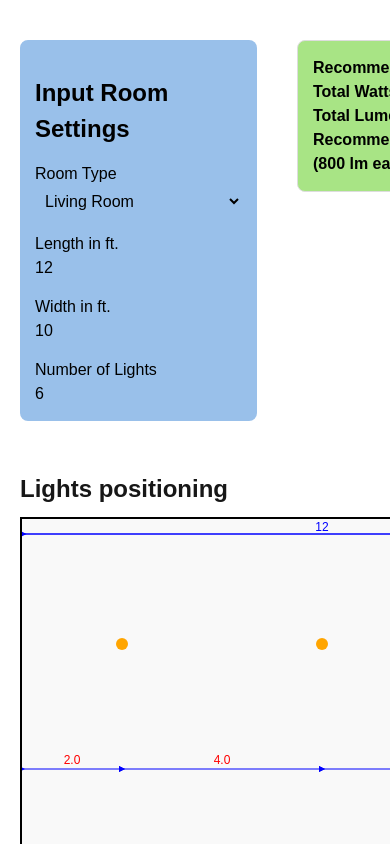
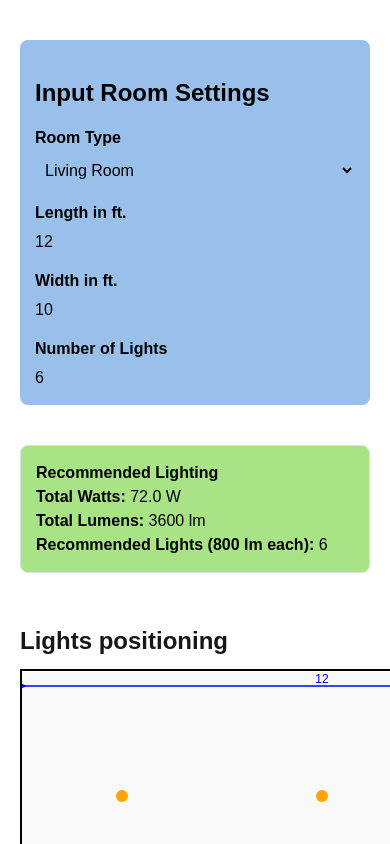
Before and after one commit to sreekanthyerragunta/lighting-calculator, a Next.js app: page / in a window 390 px wide. Shown: the top 844 px of the page. Built offline with nearby package versions, Linux system fonts and the light colour scheme.

Commit message:
modified layout for mobile view

```diff
--- a/app/page.tsx
+++ b/app/page.tsx
@@ -67,7 +67,8 @@ export default function Home() {
         style={{
           display: "flex",
           gap: 40,
-          alignItems: "flex-start",
+          flexDirection: "column",
+          alignItems: "flex-stanprt",
           marginTop: 20,
         }}
       >
@@ -79,29 +80,29 @@ export default function Home() {
             color: "black",
             flexDirection: "column",
             gap: 15,
-            maxWidth: 250,
+            minWidth: 220,
+            maxWidth: 600,
             padding: 15,
             borderRadius: 8,
-          }}
-        >
+          }}>
+
           <h3 style={{ marginTop: 20, fontWeight: 'bold', fontSize: '24px' }}>Input Room Settings</h3>
 
           {/* Inputs */}
-          <div style={{ display: "flex", flexDirection: "column", maxWidth: 250 }}>
-            <label>Room Type</label>
+          <div style={{ display: "flex", flexDirection: "column", gap:5}}>
+            <label style = {{fontWeight: "bold"}}>Room Type</label>
             <select
               value={roomType}
               onChange={(e) => setRoomType(e.target.value)}
-              style={{ padding: 6 }}
-            >
+              style={{ padding: 6 }}>
               <option value="living">Living Room</option>
               <option value="bedroom">Bedroom</option>
               <option value="kitchen">Kitchen</option>
             </select>
           </div>
 
-          <div>
-            <label>Length in ft.</label>
+          <div style={{ display: "flex", flexDirection: "column", gap:5}}>
+            <label style = {{fontWeight: "bold"}}>Length in ft.</label>
             <input
               type="number"
               value={length}
@@ -109,8 +110,8 @@ export default function Home() {
             />
           </div>
 
-          <div>
-            <label>Width in ft.</label>
+          <div style={{ display: "flex", flexDirection: "column", gap:5}}>
+            <label style = {{fontWeight: "bold"}}>Width in ft.</label>
             <input
               type="number"
               value={width}
@@ -118,8 +119,8 @@ export default function Home() {
             />
           </div>
 
-          <div>
-            <label>Number of Lights</label>
+          <div style={{ display: "flex", flexDirection: "column", gap:5}}>
+            <label style = {{fontWeight: "bold"}}>Number of Lights</label>
             <input
               type="number"
               value={lights}
@@ -136,6 +137,7 @@ export default function Home() {
             borderRadius: 8,
             background: "#a8e485",
             minWidth: 220,
+            maxWidth: 600,
             color: "black",
           }}
         >
```
